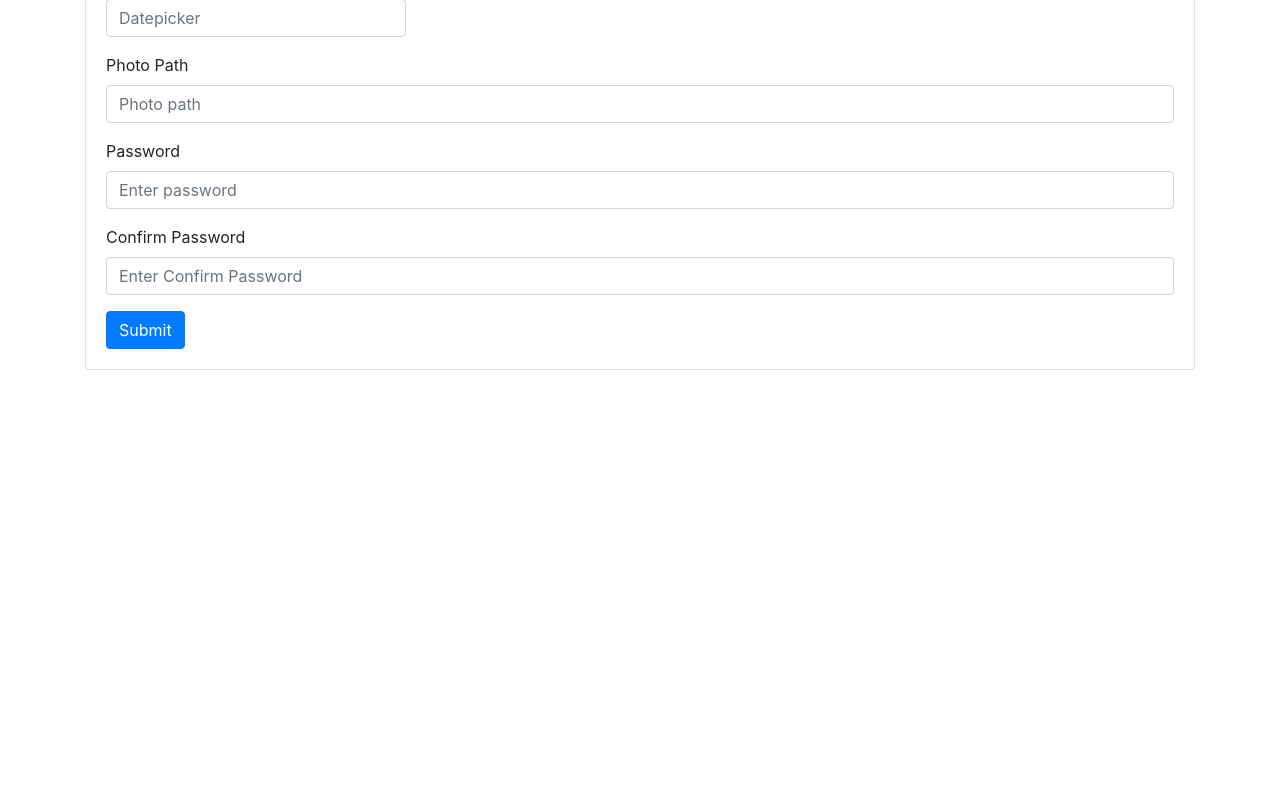
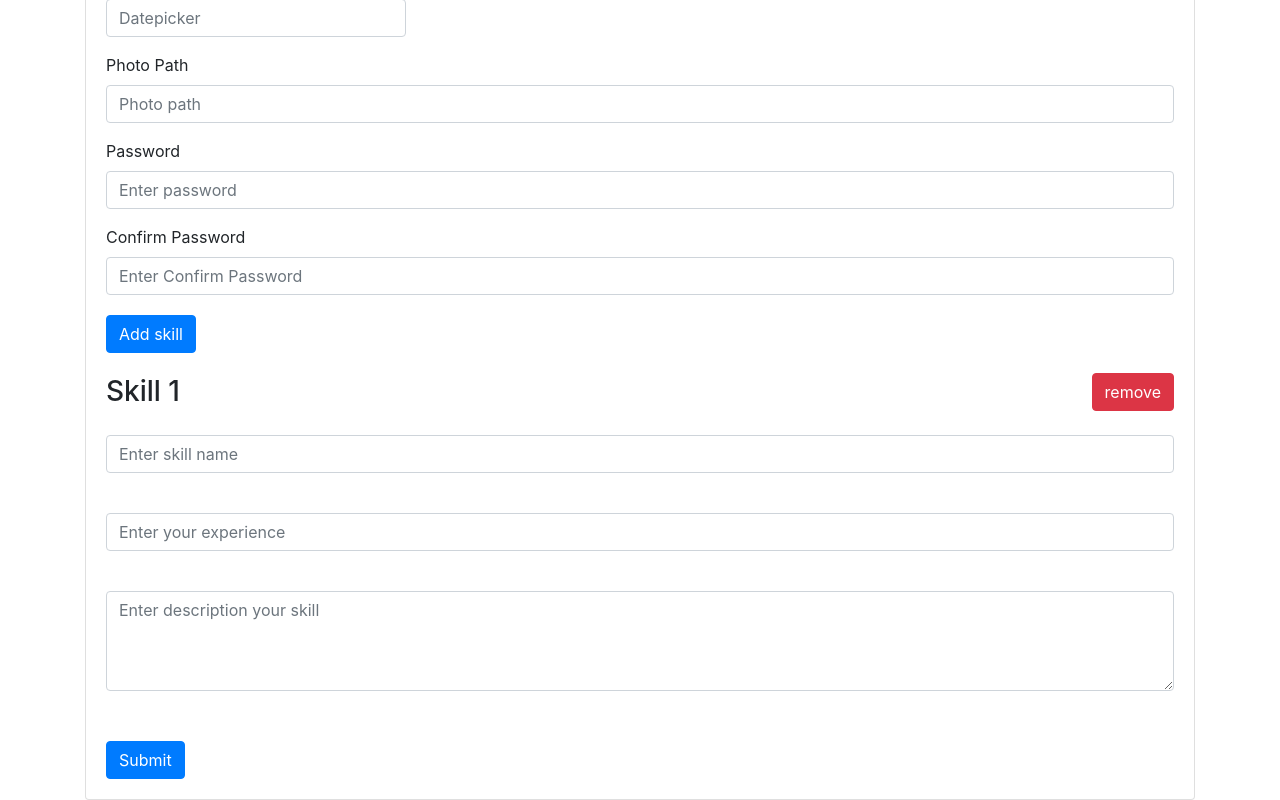
Before and after one commit to jamermaciej/crud, an Angular app: page /edit/0 in a window 1280 px wide. Shown: the part 720-1520 px from the top of the page. Before the commit the page ends 1090 px from the top, so only its background shows below. Built offline with nearby package versions, Linux system fonts and the light colour scheme.

Commit message:
[dynamic forms] adding employee skills

```diff
--- a/db.json
+++ b/db.json
@@ -785,6 +785,75 @@
         "confirmPassword": "",
         "password": ""
       }
+    },
+    {
+      "id": 59,
+      "name": "",
+      "email": "",
+      "phone": "",
+      "contactPreference": "Email",
+      "gender": "",
+      "department": "",
+      "dateOfBirth": "",
+      "photoPath": "",
+      "isActive": "",
+      "passwordGroup": {
+        "password": "",
+        "confirmPassword": ""
+      },
+      "skills": [
+        {
+          "name": "",
+          "experience": "",
+          "description": ""
+        }
+      ]
+    },
+    {
+      "id": 60,
+      "name": "",
+      "email": "",
+      "phone": "",
+      "contactPreference": "Email",
+      "gender": "",
+      "department": "",
+      "dateOfBirth": "",
+      "photoPath": "",
+      "isActive": "",
+      "passwordGroup": {
+        "password": "",
+        "confirmPassword": ""
+      },
+      "skills": [
+        {
+          "name": "",
+          "experience": "",
+          "description": ""
+        }
+      ]
+    },
+    {
+      "id": 61,
+      "name": "",
+      "email": "",
+      "phone": "",
+      "contactPreference": "Email",
+      "gender": "",
+      "department": "",
+      "dateOfBirth": "",
+      "photoPath": "",
+      "isActive": "",
+      "passwordGroup": {
+        "password": "",
+        "confirmPassword": ""
+      },
+      "skills": [
+        {
+          "skill": "",
+          "experience": "",
+          "description": ""
+        }
+      ]
     }
   ]
 }
--- a/src/app/create-employee/create-employee.component.html
+++ b/src/app/create-employee/create-employee.component.html
@@ -113,6 +113,44 @@
                     </div>
                 </div>
             </div>
+            <div class="skills">
+                <button type="button" class="btn btn-primary" (click)="addSkills()">Add skill</button>
+                <div class="skills__container" formArrayName="skills"
+                    *ngFor="let skill of skills.controls; let i = index">
+                    <div class="skills__header">
+                        <h3>Skill {{ i + 1 }}</h3>
+                        <button class="btn btn-danger" (click)="removeSkills(i)">remove</button>
+                    </div>
+                    <div class="skills__content" [formGroupName]="i">
+                        <div class="form-group">
+                            <label for="{{ 'skillId_' + i }}"></label>
+                            <input type="text" class="form-control" id="{{ 'skillId_' + i }}" name="skill"
+                                aria-describedby="skillHelp" placeholder="Enter skill name" formControlName="skill">
+                            <div class="form-error" *ngIf="formErrors.skill">
+                                {{ formErrors.skill }}
+                            </div>
+                        </div>
+                        <div class="form-group">
+                            <label for="experience"></label>
+                            <input type="text" class="form-control" id="experience" name="experience"
+                                aria-describedby="experienceHelp" placeholder="Enter your experience"
+                                formControlName="experience">
+                            <div class="form-error" *ngIf="formErrors.experience">
+                                {{ formErrors.experience }}
+                            </div>
+                        </div>
+                        <div class="form-group">
+                            <label for="description"></label>
+                            <textarea class="form-control" id="description" name="description"
+                                aria-describedby="descriptionHelp" placeholder="Enter description your skill"
+                                formControlName="description"></textarea>
+                            <div class="form-error" *ngIf="formErrors.description">
+                                {{ formErrors.description }}
+                            </div>
+                        </div>
+                    </div>
+                </div>
+            </div>
             <button type="submit" [disabled]="!employeeForm.invalid" class="btn btn-primary">Submit</button>
         </form>
     </div>
--- a/src/app/create-employee/create-employee.component.scss
+++ b/src/app/create-employee/create-employee.component.scss
@@ -19,3 +19,24 @@ img {
     width: 100%;
     white-space: pre;
 }
+.skills {
+    margin: 20px 0 50px;
+
+    &__container {
+        padding: 20px 0 0;
+    }
+
+    &__header {
+        display: flex;
+        justify-content: space-between;
+        align-items: center;
+
+        h3 {
+            margin: 0;
+        }
+    }
+
+    textarea {
+        height: 100px;
+    }
+}
--- a/src/app/create-employee/create-employee.component.ts
+++ b/src/app/create-employee/create-employee.component.ts
@@ -1,6 +1,6 @@
 import { Component, OnInit, TemplateRef, ViewChild } from '@angular/core';
 import { Department } from '../models/department.model';
-import { FormGroup, FormControl, FormBuilder, Validators } from '@angular/forms';
+import { FormGroup, FormControl, FormBuilder, Validators, FormArray } from '@angular/forms';
 
 import { PasswordValidator } from './../validators/password.validator';
 import { EmailDomainValidator } from './../validators/email-domain.validator';
@@ -75,6 +75,15 @@ export class CreateEmployeeComponent implements OnInit {
     },
     'confirmPassword': {
       'required': 'Confirm password is required.',
+    },
+    'skill': {
+      'required': 'Skill name is required.',
+    },
+    'experience': {
+      'required': 'Skill name is required.',
+    },
+    'description': {
+      'required': 'Skill name is required.',
     }
   };
 
@@ -89,7 +98,10 @@ export class CreateEmployeeComponent implements OnInit {
     'photoPath': '',
     'passwordGroup': '',
     'password': '',
-    'confirmPassword': ''
+    'confirmPassword': '',
+    'skill': '',
+    'experience': '',
+    'description': ''
   };
 
   employeeForm: FormGroup;
@@ -97,6 +109,9 @@ export class CreateEmployeeComponent implements OnInit {
   modalRef: BsModalRef;
   @ViewChild('discardModal', { static: false })
   discardModal;
+
+  // skills: FormArray;
+
 
   constructor(private formBuilder: FormBuilder,
               private employeeSerive: EmployeeService,
@@ -122,6 +137,7 @@ export class CreateEmployeeComponent implements OnInit {
         password: ['', Validators.required],
         confirmPassword: ['', Validators.required]
       }, { validator: PasswordValidator.validatePassword}),
+      skills: this.formBuilder.array([this.buildSkills()])
     });
 
     this.route.paramMap.subscribe(param => {
@@ -136,6 +152,26 @@ export class CreateEmployeeComponent implements OnInit {
     this.employeeForm.get('contactPreference').valueChanges.subscribe(data => {
       this.onContactPreferenceChange(data);
     });
+  }
+
+  buildSkills(): FormGroup {
+    return this.formBuilder.group({
+      skill: ['', Validators.required],
+      experience: ['', Validators.required],
+      description: ['', Validators.required]
+    });
+  }
+
+  get skills(): FormArray {
+    return <FormArray>this.employeeForm.get('skills');
+  }
+
+  addSkills(): void {
+    this.skills.push(this.buildSkills());
+  }
+
+  removeSkills(i): void {
+    this.skills.removeAt(i);
   }
 
   getEmployee(id: number) {
```
